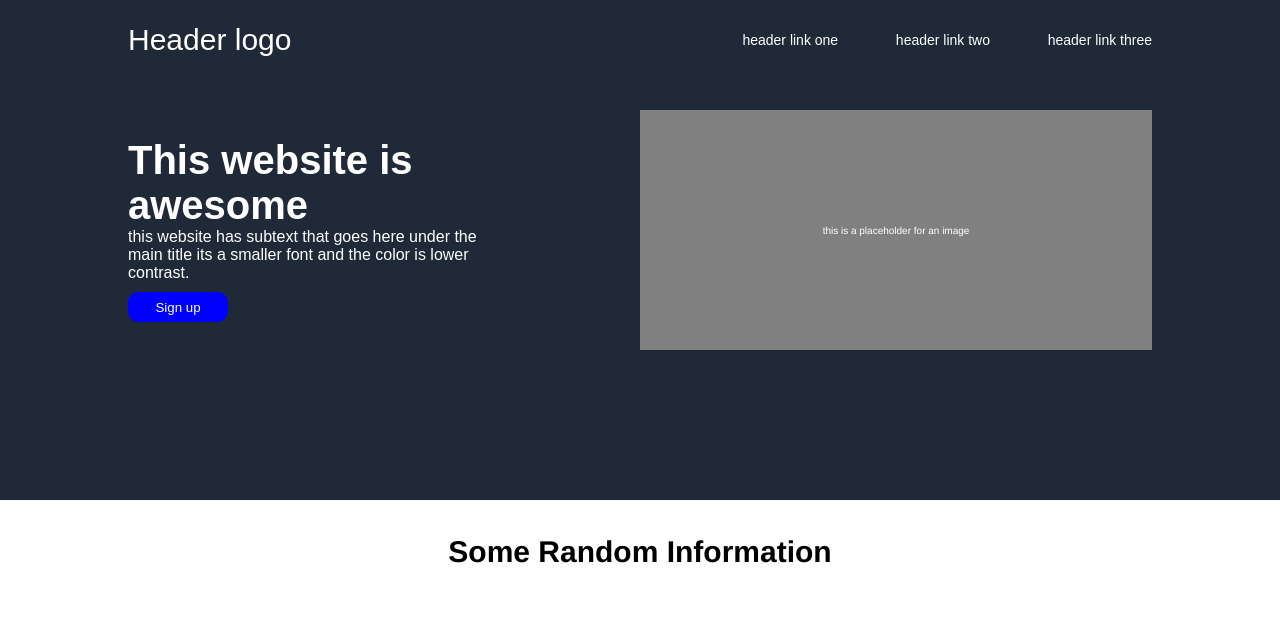
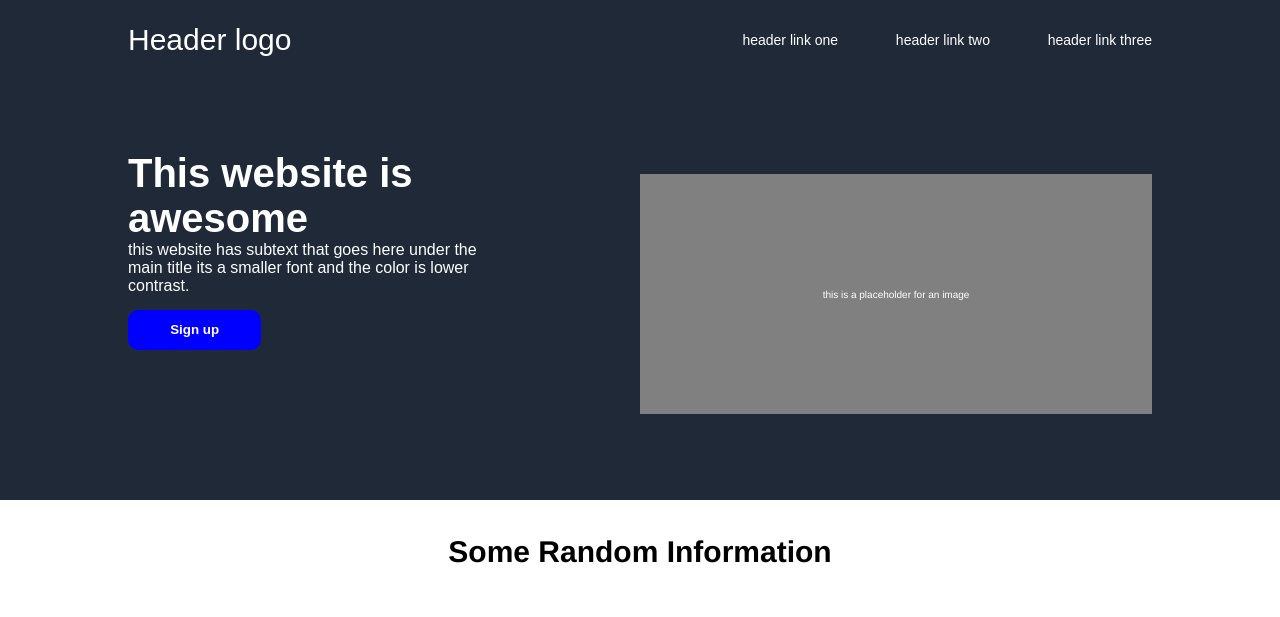
Before and after one commit to olayinka-oladele/landing-page, a website: page index.html in a window 1280 px wide. Shown: the top 617 px of the page. Drawn offline with Linux system fonts and the light colour scheme.

Commit message:
fix: fixed some linter error.

```diff
--- a/css/index.css
+++ b/css/index.css
@@ -70,16 +70,19 @@
 
 .web-info {
   width: 35%;
+  margin-top: 40px;
 }
 
 .btn {
+  font-family: Arial, Helvetica, sans-serif;
+  font-weight: bold;
   border-style: none;
   background-color: blue;
   color: white;
   border-radius: 10px;
-  width: 100px;
-  height: 30px;
-  margin-top: 10px;
+  width: 10em;
+  height: 40px;
+  margin-top: 15px;
 }
 
 .image-section {
@@ -90,6 +93,7 @@
   display: flex;
   align-items: center;
   justify-content: center;
+  margin-top: 8em;
 }
 
 .section-a {
```
